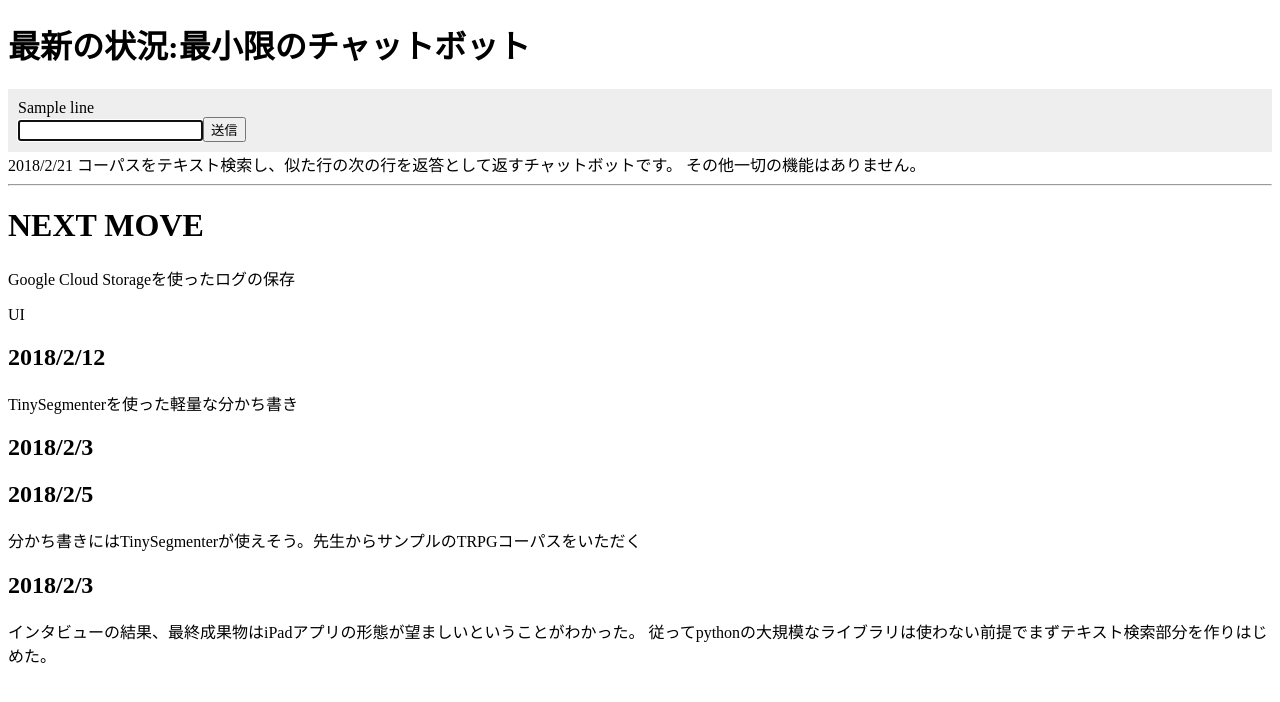
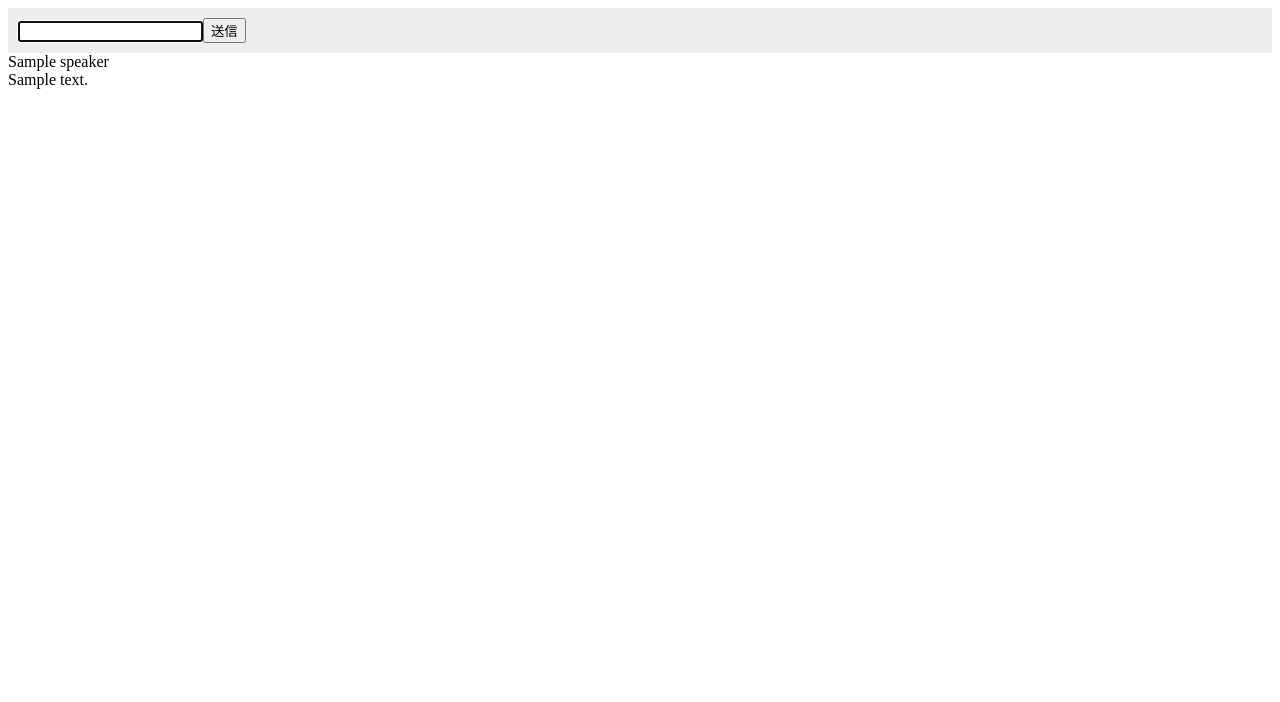
Before and after one commit to shinichi-kato/corpusenactor-echo.0.1.1, a Flask app: template templates/index.html in a window 1280 px wide. Shown: the top 702 px of the page. Run offline with Flask 2, Linux system fonts and the light colour scheme; the template is opened without the code that fills it: most values are stand-ins (such as "Sample title", 1, 10 or a date in 2020).

Commit message:
gcloudにpickle処理を利用

```diff
--- a/main.py
+++ b/main.py
@@ -25,7 +25,7 @@ from __future__ import print_function
 
 import os
 import logging
-import codecs
+import pickle
 from flask import Flask,render_template, request
 
 import cloudstorage
@@ -48,6 +48,7 @@ MAIN_LOG_PRESERVE_LEN = 100
 LOG_FILENAME = '/'+BUCKET_NAME+"/main_log"
 
 
+
 @app.route('/',methods=['POST','GET'])
 def index():
 
@@ -59,21 +60,24 @@ def index():
         ce = Echo("chatbot/chatbot.yaml")
         reply = ce.reply(text)
 
+        # cloudstorage.delete(LOG_FILENAME)
+
+        """
+        cloudstorageにファイルがあれば読み込む
+        """
         stats = cloudstorage.listbucket(LOG_FILENAME)
-
         for stat in stats:
             with cloudstorage.open(LOG_FILENAME) as f:
-                lines = f.read().decode('utf-8').split('\n')
+                lines = pickle.load(f)
 
-        lines.append("user:"+text)
-        lines.append("bot:"+reply)
+        lines.append({"speaker":"user","text":text})
+        lines.append({"speaker":"bot","text":reply})
         lines = lines[-MAIN_LOG_PRESERVE_LEN:]
-        print (lines)
 
         write_retry_params = cloudstorage.RetryParams(backoff_factor=1.1)
         with cloudstorage.open(LOG_FILENAME,'w',content_type='text/plain',
             retry_params=write_retry_params) as f:
-            f.write("\n".join(lines).encode('utf-8'))
+            pickle.dump(lines, f)
 
     return render_template("index.html",lines=lines[-MAIN_LOG_DISPLAY_LEN:])
 
--- a/templates/index.html
+++ b/templates/index.html
@@ -2,29 +2,17 @@
 <HTML>
   <meta name="viewport" content="width=device-width,initial-scale=1">
 <BODY OnLoad="document.form1.text.focus()">
-<H1>最新の状況:最小限のチャットボット　</H1>
+
 <div style="padding: 10px; background-color: #EEEEEE;">
-{% for line in lines %}
-<div>{{line}}</div>
-{% endfor %}
+
 <FORM ACTION="./" method="POST" name="form1">
 <INPUT TYPE="text" name="text" ><INPUT TYPE="submit" value="送信">
 </FORM>
 </DIV>
-2018/2/21 コーパスをテキスト検索し、似た行の次の行を返答として返すチャットボットです。
-その他一切の機能はありません。
-<HR>
-  <H1>NEXT MOVE</H1>
-    <P>Google Cloud Storageを使ったログの保存
-    <P>UI
-  <H2>2018/2/12 </H2>
-  <P>TinySegmenterを使った軽量な分かち書き<p>
-  <H2>2018/2/3</H2>
-  <H2>2018/2/5 </H2>
-  <P>分かち書きにはTinySegmenterが使えそう。先生からサンプルのTRPGコーパスをいただく
-  <H2>2018/2/3</H2>
-  <P>インタビューの結果、最終成果物はiPadアプリの形態が望ましいということがわかった。
-    従ってpythonの大規模なライブラリは使わない前提でまずテキスト検索部分を作りはじめた。
+{% for line in lines %}
+<div>{{line.speaker}}</div>
+<div>{{line.text}}</div>
+{% endfor %}
 
 
 </BODY>
```
